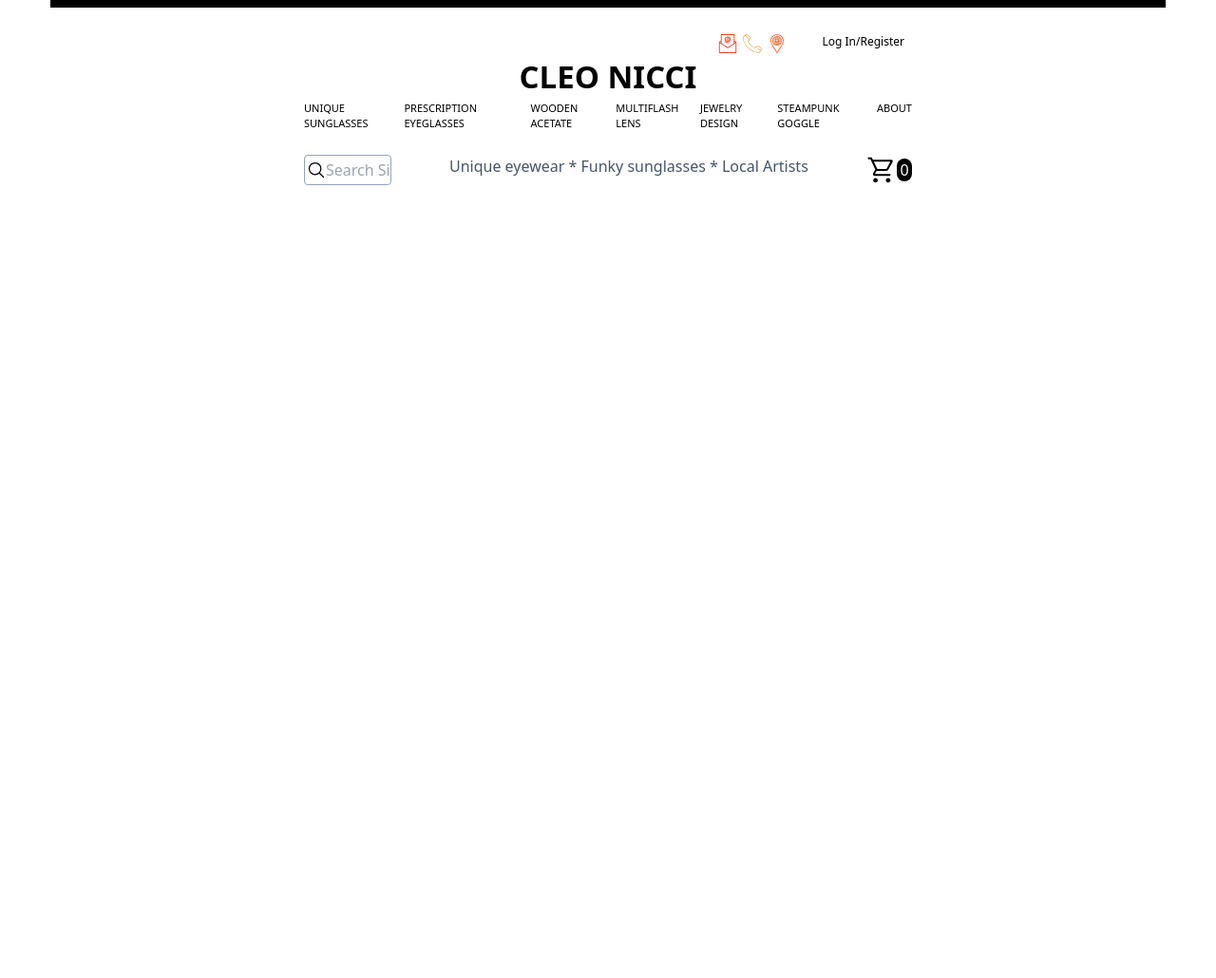
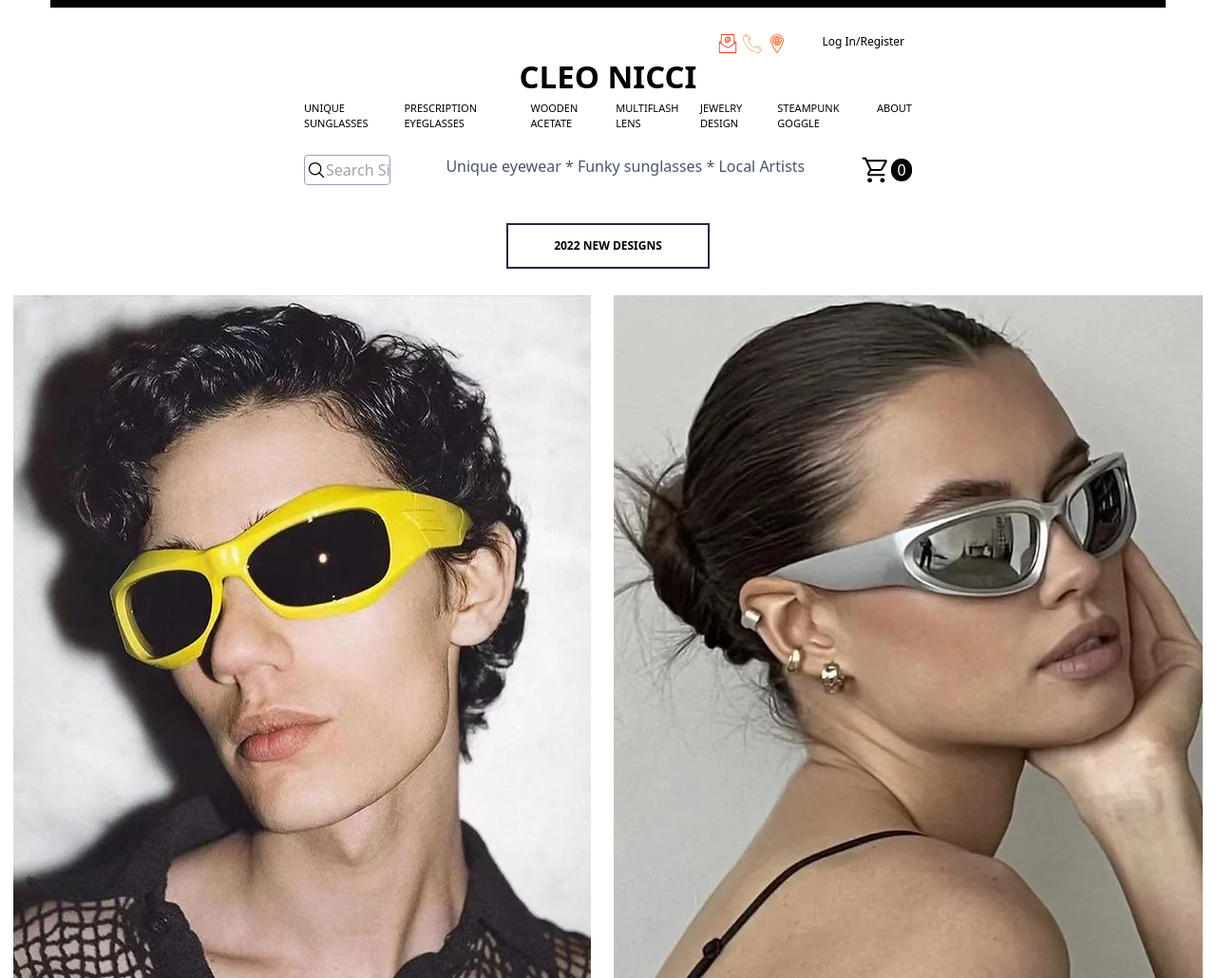
Before and after one commit to Epg33/Tareas-sena, a website: page mockup-clon/public/index.html in a window 1280 px wide. Shown: the whole page at 95% size. Before the commit the page ends 800 px from the top, so only its background shows below. Drawn offline with Linux system fonts and the light colour scheme.

Commit message:
link imgs

```diff
--- a/mockup-clon/public/index.html
+++ b/mockup-clon/public/index.html
@@ -106,10 +106,19 @@
         <h2 class="font-medium text-slate-600 w-11/12 text-center">Unique eyewear * Funky sunglasses * Local Artists</h2>
         <div class="flex justify-evenly items-center">
           <img src="../Assets/icons/shopping_cart.svg" class="h-8 w-8" alt="">
-          <span class="text-white rounded-full bg-black w-6 text-center">0</span>
+          <span class="text-white rounded-full bg-black w-8 text-center">0</span>
         </div>
       </nav>
+      <div class="w-full flex justify-center mt-10">
+        <a href="#" class="border-2 border-slate-800 w-1/3 h-[6vh] flex justify-center items-center text-xs font-extrabold transition duration-300 ease-in-out bg-transparent hover:bg-[#3b3939] text-slate-9 hover:text-white">2022 NEW DESIGNS</a>
+      </div>
     </header>
+    <main class="flex flex-col mt-7">
+      <section class="flex gap-6">
+        <img src="../Assets/image1.webp" alt="" />
+        <img src="../Assets/image2.webp" alt="" />
+      </section>
+    </main>
   </body>
 </html>
 <!-- npx tailwindcss -i src/styles.css -o public/main.css --watch -->
```
Also changed, not shown: mockup-clon/public/main.css.
